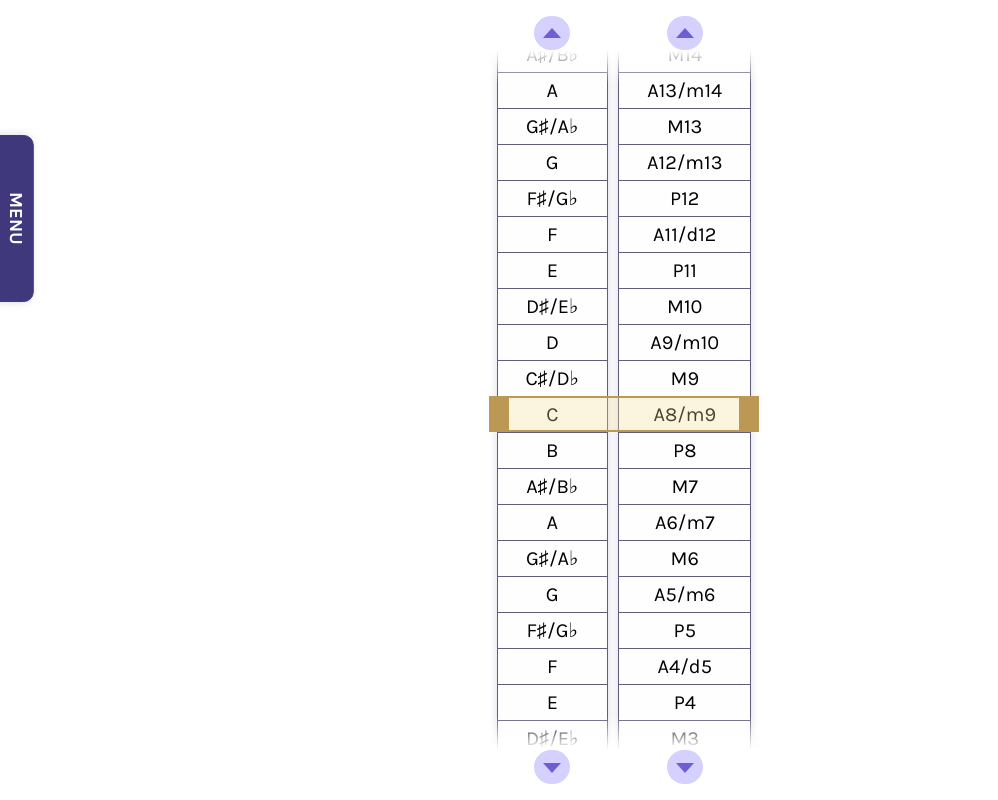
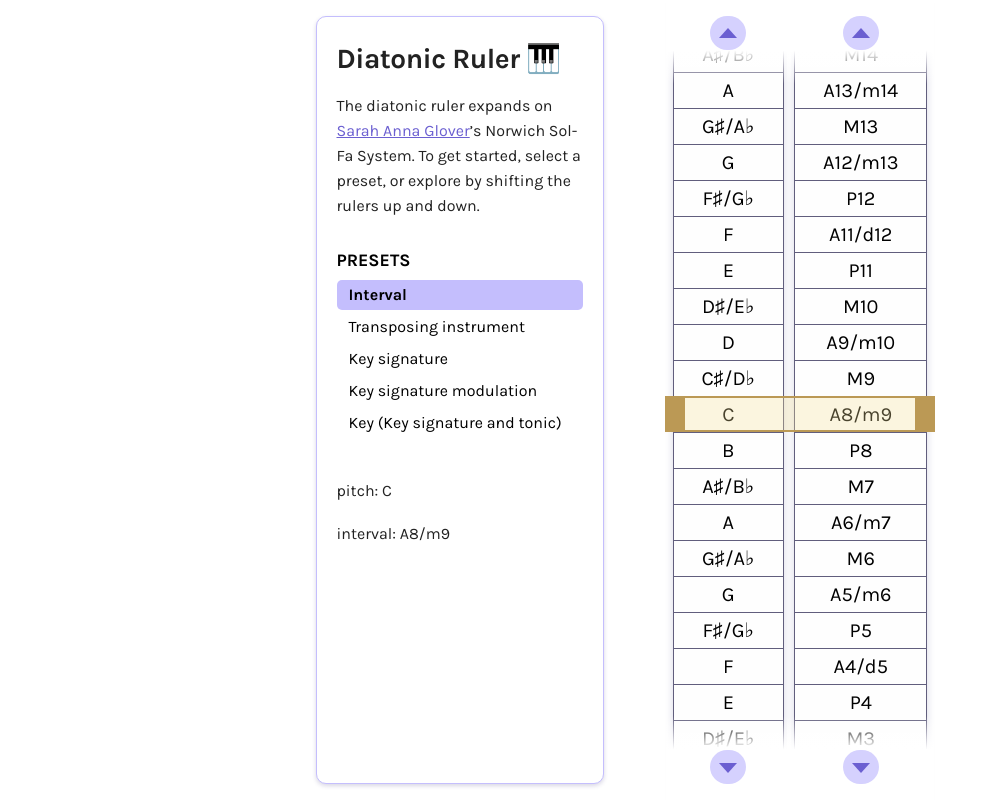
Before and after one commit to katmh/diatonic, a Svelte app: page / in a window 1280 px wide. Shown: the whole page, without its empty margins (0-998 px from the left). Built offline with nearby package versions, Linux system fonts and the light colour scheme.

Commit message:
responsive layout

```diff
--- a/src/components/Dashboard.svelte
+++ b/src/components/Dashboard.svelte
@@ -102,14 +102,26 @@
 
     @media (min-width: 600px) {
         .dashboard {
+            position: static;
             width: 100%;
-            max-width: 20rem;
+            height: auto;
             font-size: 1rem;
             line-height: 1.25;
             border: 1px solid #c4befd;
             border-radius: 10px;
+            margin: 1rem 1rem 1rem 2rem;
+            box-shadow: 0 2px 4px rgba(63, 56, 125, 20%);
+        }
+
+        .tab,
+        .overlay {
+            display: none;
+        }
+    }
+
+    @media (min-width: 900px) {
+        .dashboard {
             margin: 1rem 2rem;
-            box-shadow: 0 2px 4px rgba(63, 56, 125, 20%);
         }
     }
 
--- a/src/components/RulersContainer.svelte
+++ b/src/components/RulersContainer.svelte
@@ -18,12 +18,16 @@
         height: 100%;
         display: flex;
         justify-content: center;
-        overflow: hidden;
     }
 
     @media (min-width: 600px) {
         .rulers_container {
-            min-width: 450px;
+            margin: 0 2rem 0 1rem;
+        }
+    }
+
+    @media (min-width: 900px) {
+        .rulers_container {
             margin: 0 4rem 0 2rem;
         }
     }
```
